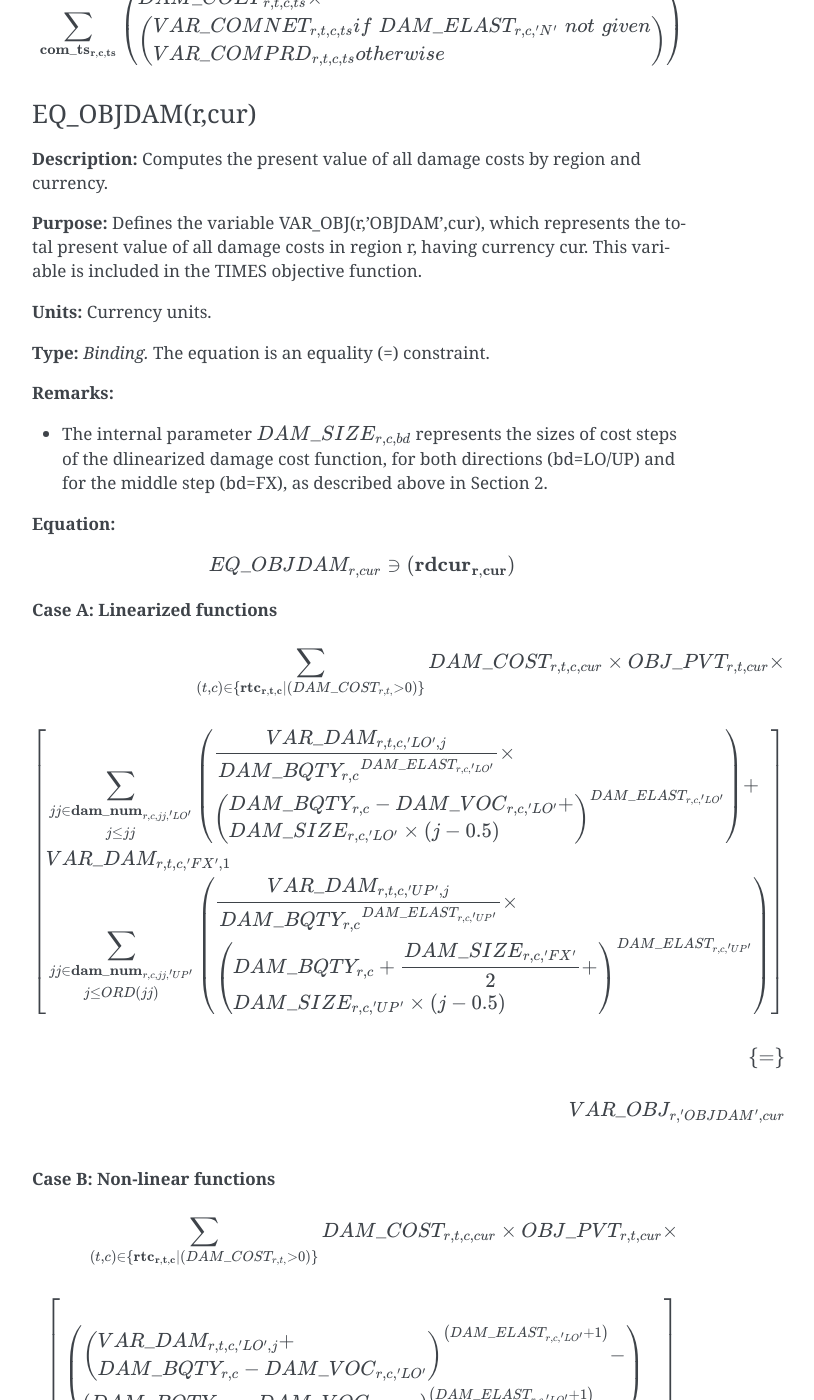
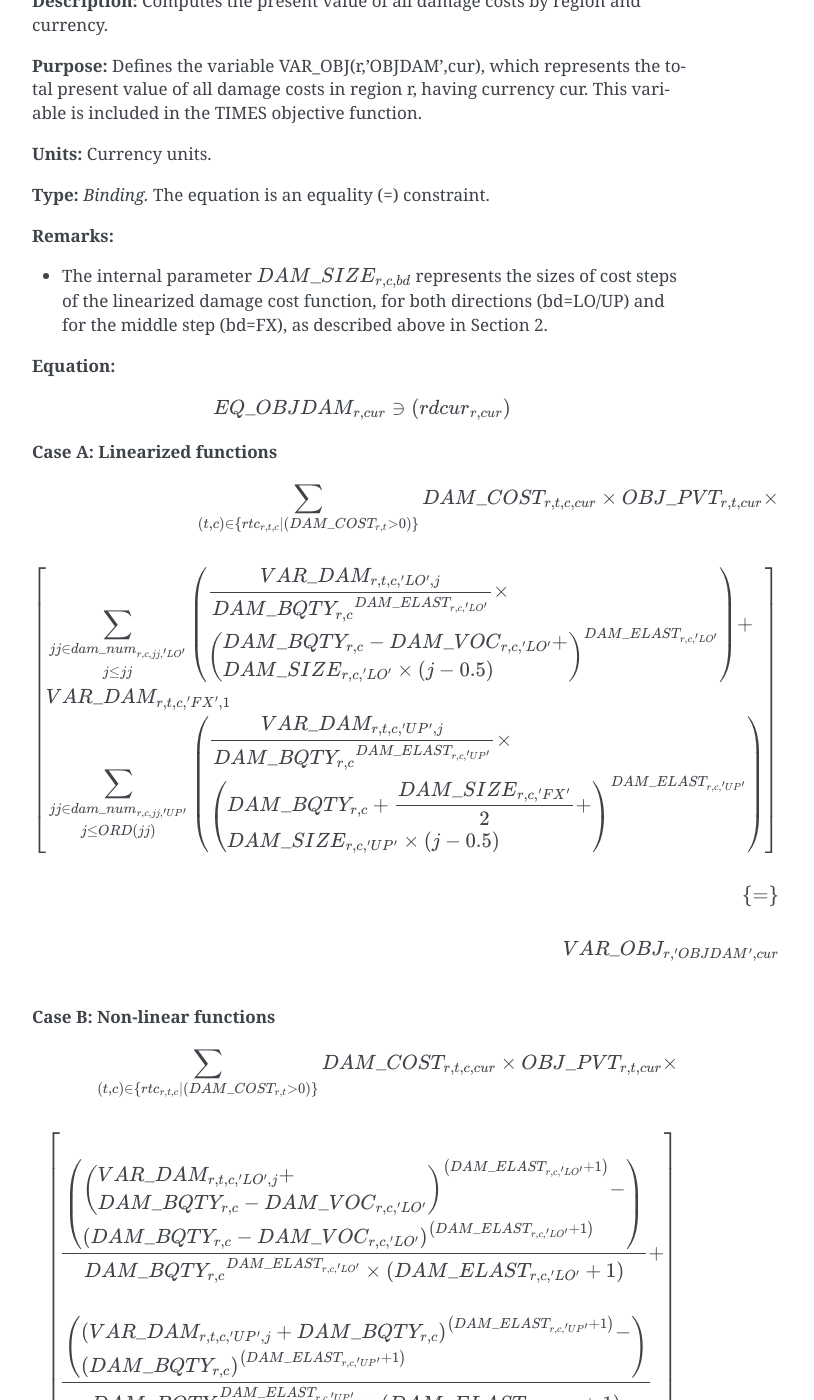
Before and after one commit to experimentarium/times, a Sphinx documentation site: the page built from docs/part-2/08-damage-cost-function.md, in a window 1280 px wide and 1400 px high, scrolled down 12962 px. Shown: the whole window, without its empty margins (388-1202 px from the left). Built offline with Sphinx 7.4.7, drawn with Linux system fonts in a browser that asks for light colours; some of the changed text lies outside the part shown.

Commit message:
Correct equation refs; clean-up some equations

````diff
--- a/docs/part-2/08-damage-cost-function.md
+++ b/docs/part-2/08-damage-cost-function.md
@@ -27,7 +27,7 @@
 
 In a given time period, and for a given pollutant, the damage cost is modeled as follows:
 
-$$DAM(EM) = \alpha \cdot EM^{\beta + 1}$$ (1)
+$$DAM(EM) = \alpha \cdot EM^{\beta + 1}$$ (2-8-1)
 
 where:
 
@@ -38,40 +38,40 @@
 
 If we denote the marginal cost at the reference level $MC_{0}$, the following holds:
 
-$$MC_{0} = \alpha \cdot (\beta + 1) \cdot EM_{0}^{\beta}$$ (2)
+$$MC_{0} = \alpha \cdot (\beta + 1) \cdot EM_{0}^{\beta}$$ (2-8-2)
 
-where EM_ 0 is the reference amount of emissions. Therefore expression (1) may be re-written as:
+where $EM_0$ is the reference amount of emissions. Therefore expression {eq}`2-8-1` may be re-written as:
 
-$$DAM(EM) = MC_{0} \cdot \frac{EM^{\beta + 1}}{(\beta + 1) \cdot EM_{0}^{\beta}}$$ (3)
+$$DAM(EM) = MC_{0} \cdot \frac{EM^{\beta + 1}}{(\beta + 1) \cdot EM_{0}^{\beta}}$$ (2-8-3)
 
 The marginal damage cost is therefore given by the following expression:
 
-$$MC(EM) = MC_{0} \cdot \frac{EM^{\beta}}{EM_{0}^{\beta}}$$ (4)
+$$MC(EM) = MC_{0} \cdot \frac{EM^{\beta}}{EM_{0}^{\beta}}$$ (2-8-4)
 
 The approach to damage costs described in this section applies more particularly to local pollutants. Extension to global emissions such GHG emissions requires the use of a global TIMES model and a reinterpretation of the equations discussed above.
 
-The modeling of damage costs via equation (3) introduces a non-linear term in the objective function if the ***β*** parameter is strictly larger than zero. This in turn requires that the model be solved via a Non-Linear Programming (NLP) algorithm rather than a LP algorithm. However, the resulting Non-Linear Program remains convex as long as the elasticity parameter is equal to or larger than zero. For additional details on convex programming, see Nemhauser et al (1989). If linearity is desired (for instance if problem instances are very large), we can approximate expression (3) by a sequence of linear segments with increasing slopes, and thus obtain a Linear Program.
+The modeling of damage costs via equation {eq}`2-8-3` introduces a non-linear term in the objective function if the ***β*** parameter is strictly larger than zero. This in turn requires that the model be solved via a Non-Linear Programming (NLP) algorithm rather than a LP algorithm. However, the resulting Non-Linear Program remains convex as long as the elasticity parameter is equal to or larger than zero. For additional details on convex programming, see Nemhauser et al (1989). If linearity is desired (for instance if problem instances are very large), we can approximate expression {eq}`2-8-3` by a sequence of linear segments with increasing slopes, and thus obtain a Linear Program.
 
 The linearization can be done by choosing a suitable range of emissions, and dividing that range into *m* intervals below the reference level, and *n* intervals above the reference level. We also assume a middle interval centered at the reference emission level. To each interval corresponds one step variable *S*. Thus, we have for emissions:
 
-$$EM = \sum_{i = 1}^{m}S_{i}^{lo} + S^{mid} + \sum_{i = 1}^{n}S_{i}^{up}$$ (5)
+$$EM = \sum_{i = 1}^{m}S_{i}^{lo} + S^{mid} + \sum_{i = 1}^{n}S_{i}^{up}$$ (2-8-5)
 
 The damage cost can then be written as follows:
 
-$$DAM(EM) = \sum_{i = 1}^{m}{MC_{i}^{lo} \cdot S_{i}^{lo}} + MC_{0} \cdot S^{mid} + \sum_{i = 1}^{n}{MC_{i}^{up} \cdot S_{i}^{up}}$$ (6)
+$$DAM(EM) = \sum_{i = 1}^{m}{MC_{i}^{lo} \cdot S_{i}^{lo}} + MC_{0} \cdot S^{mid} + \sum_{i = 1}^{n}{MC_{i}^{up} \cdot S_{i}^{up}}$$ (2-8-6)
 
 where:
 
-- $MC_{i}^{lo}\text{and}MC_{i}^{up}$are the approximate marginal costs at each step below and above the reference level as shown in (105) below; and
+- $MC_{i}^{lo}\text{and}MC_{i}^{up}$are the approximate marginal costs at each step below and above the reference level as shown in {eq}`2-8-7` below; and
 - $S_{i}^{lo},S^{mid}\text{and}S_{i}^{up}$are the non-negative step variables for emissions. Apart from the final step, each step variable has an upper bound equal to the width of the interval. In this formulation we choose intervals of uniform width on each side of the reference level. However, the intervals below and above the reference level can have different sizes. The width of the middle interval is always the average of the widths below and above the reference level.
 
 The approximate marginal costs at each step can be assumed to be the marginal costs at the center of each step. If all the steps intervals are of equal size, the marginal costs for the steps below the reference level are obtained by the following formula:
 
-$$MC_{i}^{lo} = MC_{0} \cdot \left( \frac{(i - 0.5)}{(m + 0.5)} \right)^{\beta}$$ (7)
+$$MC_{i}^{lo} = MC_{0} \cdot \left( \frac{(i - 0.5)}{(m + 0.5)} \right)^{\beta}$$ (2-8-7)
 
 Formulas for the marginal costs of the other steps can be derived similarly.
 
-The TIMES implementation basically follows the equations shown above. Both the non-linear and linearized approaches can be used. However, in order to provide some additional flexibility, the implementation supports also defining a threshold level of emissions, below which the damage costs are zero. This refinement can be taken into account in the balance equation (5) by adding one additional step variable having an upper bound equal to the threshold level, and by adjusting the widths of the other steps accordingly. The threshold level can also easily be taken into account in the formulas for the approximate marginal costs.
+The TIMES implementation basically follows the equations shown above. Both the non-linear and linearized approaches can be used. However, in order to provide some additional flexibility, the implementation supports also defining a threshold level of emissions, below which the damage costs are zero. This refinement can be taken into account in the balance equation {eq}`2-8-5` by adding one additional step variable having an upper bound equal to the threshold level, and by adjusting the widths of the other steps accordingly. The threshold level can also easily be taken into account in the formulas for the approximate marginal costs.
 
 In addition, the implementation supports different elasticities and step sizes to be used below and above the reference level. See Section 3 for more details.
 
@@ -87,15 +87,15 @@
 2. The environmental damages are a linearized part of the objective function and therefore taken into account in the optimization process;
 3. The environmental damages are a non-linear part of the objective function and therefore taken into account in the optimization process.
 
-The user can control whether or not the damage costs are activated in the objective function by means of the switch \$SET DAMAGE LP/NLP/NO. This switch is provided by the data handling system according to how the user wishes the option to be included:
+The user can control whether or not the damage costs are activated in the objective function by means of the switch `$SET DAMAGE LP`/`NLP`/`NO`. This switch is provided by the data handling system according to how the user wishes the option to be included:
 
-> \$SET DAMAGE LP
->
-> \$SET DAMAGE NLP
->
-> \$SET DAMAGE NO
+```
+$SET DAMAGE LP
+$SET DAMAGE NLP
+$SET DAMAGE NO
+```
 
-The setting \$SET DAMAGE LP is the default, and activates the linearized formulation of damage costs, with the costs included in the objective function. The setting \$SET DAMAGE NLP activates the non-linear damage cost option, with the costs included in the objective function. The setting \$SET DAMAGE NO causes the damage costs only to be computed ex-post, without feedback into the optimization process.
+The setting `$SET DAMAGE LP` is the default, and activates the linearized formulation of damage costs, with the costs included in the objective function. The setting `$SET DAMAGE NLP` activates the non-linear damage cost option, with the costs included in the objective function. The setting `$SET DAMAGE NO` causes the damage costs only to be computed ex-post, without feedback into the optimization process.
 
 Note that owing to the non-linear nature of the modified objective function that endogenizes the damages, the NLP damage option requires non-linear solution methods that can lead to much larger resource utilization compared to LP models. In addition, the options with an augmented objective function cannot be currently activated with the non-linear TIMES-MACRO model variant. However, the linear option LP can be used together with the decomposed MACRO_MSA option.
 
@@ -288,7 +288,7 @@
 We now give the formulations of these constraints.
 
 :::{admonition} Reminder
-The Damage Cost Functions are activated at run time from the data handling system, which in turn sets the switch $SET DAMAGE LP/NLP/NO.
+The Damage Cost Functions are activated at run time from the data handling system, which in turn sets the switch `$SET DAMAGE LP`/`NLP`/`NO`.
 :::
 
 ```{list-table} Constraints specific to damage costs (in the GAMS file eqdamage.mod).
@@ -317,22 +317,24 @@
 
 **Remarks**:
 
-- The damage costs can be defined either on the net production (VAR_COMNET) or the gross production (VAR_COMPRD) of the commodity c. By default the damage costs are applied to the NET amount, unless $DAM\_ ELAST_{ r,c,'N'}$ is also specified. $DAM\_ ELAST_{r,c,'N'}$ defines a multiplier for the Base prices to be added to the damage cost function, when it is to be applied to the gross production.
-- The internal parameter $DAM\_ COEF_{r,t,c,s}$ is set to the base prices, if $DAM\_ ELAST_{r,c,'N'}$ is specified, and otherwise to 1.
+- The damage costs can be defined either on the net production (VAR_COMNET) or the gross production (VAR_COMPRD) of the commodity c. By default the damage costs are applied to the NET amount, unless $DAM\_ELAST_{ r,c,'N'}$ is also specified. $DAM\_ELAST_{r,c,'N'}$ defines a multiplier for the Base prices to be added to the damage cost function, when it is to be applied to the gross production.
+- The internal parameter $DAM\_COEF_{r,t,c,s}$ is set to the base prices, if $DAM\_ELAST_{r,c,'N'}$ is specified, and otherwise to 1.
 
 **Equation:**
 
-$$EQ\_ DAMAGE_{r,t,c} \ni \left( \mathbf{rt}\mathbf{c}_{r,t,c} \land \exists(cur):DAM\_ COST_{r,t,c,cur} \right)$$
+$$EQ\_DAMAGE_{r,t,c} \ni \left(rtc_{r,t,c} \land \exists(cur):DAM\_COST_{r,t,c,cur} \right)$$
 
-$${\sum_{(jj,bd) \in \mathbf{dam}\_\mathbf{nu}\mathbf{m}_{r,c,jj,bd}}^{}{\sum_{j \leq jj}^{}{VAR\_ DAM_{r,t,c,bd,j}}}
-} \\ \\ {\left\{ = \right\}
-} \\ \\ {\sum_{\mathbf{com}\_\mathbf{t}\mathbf{s}_{\mathbf{r},\mathbf{c},\mathbf{ts}}}^{}\left( \begin{aligned}
- & DAM\_ COEF_{r,t,c,ts} \times \\
- & \left( \begin{aligned}
- & VAR\_ COMNET_{r,t,c,ts}if\mspace{6mu} DAM\_ ELAST_{r,c,'N'}\mspace{6mu} not\mspace{6mu} given \\
- & VAR\_ COMPRD_{r,t,c,ts}otherwise
+$$\sum_{(jj,bd) \in dam\_num_{r,c,jj,bd}}
+\sum_{j \leq jj}VAR\_DAM_{r,t,c,bd,j}
+\left\{ = \right\}
+\sum_{com\_ts_{r,c,ts}}
+\left (\begin{aligned}
+& DAM\_COEF_{r,t,c,ts} \times \\
+& \left (\begin{aligned}
+& VAR\_COMNET_{r,t,c,ts} \space if \space DAM\_ELAST_{r,c,'N'} \space not \space given \\
+& VAR\_COMPRD_{r,t,c,ts} \space otherwise
 \end{aligned} \right)
-\end{aligned} \right)}$$
+\end{aligned} \right)$$
 
 ### EQ_OBJDAM(r,cur)
 
@@ -346,62 +348,62 @@
 
 **Remarks:**
 
-- The internal parameter $DAM\_ SIZE_{r,c,bd}$ represents the sizes of cost steps of the dlinearized damage cost function, for both directions (bd=LO/UP) and for the middle step (bd=FX), as described above in Section 2.
+- The internal parameter $DAM\_SIZE_{r,c,bd}$ represents the sizes of cost steps of the linearized damage cost function, for both directions (bd=LO/UP) and for the middle step (bd=FX), as described above in Section 2.
 
 **Equation:**
 
-$$EQ\_ OBJDAM_{r,cur} \ni \left( \mathbf{rdcu}\mathbf{r}_{\mathbf{r},\mathbf{cur}} \right)$$
+$$EQ\_OBJDAM_{r,cur} \ni \left( rdcur_{r,cur} \right)$$
 
 **Case A: Linearized functions**
 
-$${\sum_{(t,c) \in \left\{ \mathbf{rt}\mathbf{c}_{\mathbf{r},\mathbf{t},\mathbf{c}}|(DAM\_ COST_{r,t,} > 0) \right\}}^{}{DAM\_ COST_{r,t,c,cur} \times OBJ\_ PVT_{r,t,cur}} \times
+$${\sum_{(t,c) \in \left\{rtc_{r,t,c}|(DAM\_COST_{r,t} > 0) \right\}} DAM\_COST_{r,t,c,cur} \times OBJ\_PVT_{r,t,cur} \times
 } \\ \\ {\left\lbrack \begin{aligned}
- & \sum_{\begin{matrix}
-jj \in \mathbf{dam}\_\mathbf{nu}\mathbf{m}_{r,c,jj,'LO'} \\
+& \sum_{\begin{matrix}
+jj \in dam\_num_{r,c,jj,'LO'} \\
 j \leq jj
-\end{matrix}}^{}{\left( \begin{aligned}
- & \frac{VAR\_ DAM_{r,t,c,'LO',j}}{DAM\_ BQT{Y_{r,c}}^{DAM\_ ELAST_{r,c,'LO'}}} \times \\
- & \left( \begin{aligned}
- & DAM\_ BQTY_{r,c} - DAM\_ VOC_{r,c,'LO'} + \\
- & DAM\_ SIZE_{r,c,'LO'} \times (j - 0.5)
-\end{aligned} \right)^{DAM\_ ELAST_{r,c,'LO'}}
+\end{matrix}}{\left( \begin{aligned}
+& \frac{VAR\_DAM_{r,t,c,'LO',j}}{DAM\_BQT{Y_{r,c}}^{DAM\_ELAST_{r,c,'LO'}}} \times \\
+& \left( \begin{aligned}
+& DAM\_BQTY_{r,c} - DAM\_VOC_{r,c,'LO'} + \\
+& DAM\_SIZE_{r,c,'LO'} \times (j - 0.5)
+\end{aligned} \right)^{DAM\_ELAST_{r,c,'LO'}}
 \end{aligned} \right) +} \\
- & VAR\_ DAM_{r,t,c,'FX',1} \\
- & \sum_{\begin{matrix}
-jj \in \mathbf{dam}\_\mathbf{nu}\mathbf{m}_{r,c,jj,'UP'} \\
+& VAR\_DAM_{r,t,c,'FX',1} \\
+& \sum_{\begin{matrix}
+jj \in dam\_num_{r,c,jj,'UP'} \\
 j \leq ORD(jj)
-\end{matrix}}^{}\left( \begin{aligned}
- & \frac{VAR\_ DAM_{r,t,c,'UP',j}}{DAM\_ BQT{Y_{r,c}}^{DAM\_ ELAST_{r,c,'UP'}}} \times \\
- & \left( \begin{aligned}
- & DAM\_ BQTY_{r,c} + \frac{DAM\_ SIZE_{r,c,'FX'}}{2} + \\
- & DAM\_ SIZE_{r,c,'UP'} \times (j - 0.5)
-\end{aligned} \right)^{DAM\_ ELAST_{r,c,'UP'}}
+\end{matrix}}\left( \begin{aligned}
+& \frac{VAR\_DAM_{r,t,c,'UP',j}}{DAM\_BQT{Y_{r,c}}^{DAM\_ELAST_{r,c,'UP'}}} \times \\
+& \left( \begin{aligned}
+& DAM\_BQTY_{r,c} + \frac{DAM\_SIZE_{r,c,'FX'}}{2} + \\
+& DAM\_SIZE_{r,c,'UP'} \times (j - 0.5)
+\end{aligned} \right)^{DAM\_ELAST_{r,c,'UP'}}
 \end{aligned} \right)
 \end{aligned} \right\rbrack
 } \\ \\ {\left\{ = \right\}
-} \\ \\ {VAR\_ OBJ_{r,'OBJDAM',cur}}$$
+} \\ \\ {VAR\_OBJ_{r,'OBJDAM',cur}}$$
 
 **\
 Case B: Non-linear functions**
 
-$${\sum_{(t,c) \in \left\{ \mathbf{rt}\mathbf{c}_{\mathbf{r},\mathbf{t},\mathbf{c}}|(DAM\_ COST_{r,t,} > 0) \right\}}^{}{DAM\_ COST_{r,t,c,cur} \times OBJ\_ PVT_{r,t,cur}} \times
+$${\sum_{(t,c) \in \left\{ rtc_{r,t,c}|(DAM\_COST_{r,t} > 0) \right\}}{DAM\_COST_{r,t,c,cur} \times OBJ\_PVT_{r,t,cur}} \times
 } \\ \\ {\left\lbrack \begin{aligned}
- & \\
- & \frac{\left( \begin{aligned}
- & \left( \begin{aligned}
- & VAR\_ DAM_{r,t,c,'LO',j} + \\
- & DAM\_ BQTY_{r,c} - DAM\_ VOC_{r,c,'LO'}
-\end{aligned} \right)^{\left( DAM\_ ELAST_{r,c,'LO'} + 1 \right)} - \\
- & \left( DAM\_ BQTY_{r,c} - DAM\_ VOC_{r,c,'LO'} \right)^{\left( DAM\_ ELAST_{r,c,'LO'} + 1 \right)}
-\end{aligned} \right)}{DAM\_ BQT{Y_{r,c}}^{DAM\_ ELAST_{r,c,'LO'}} \times \left( DAM\_ ELAST_{r,c,'LO'} + 1 \right)} + \\
- & \\
- & \frac{\left( \begin{aligned}
- & \left( VAR\_ DAM_{r,t,c,'UP',j} + DAM\_ BQTY_{r,c} \right)^{\left( DAM\_ ELAST_{r,c,'UP'} + 1 \right)} - \\
- & \left( DAM\_ BQTY_{r,c} \right)^{\left( DAM\_ ELAST_{r,c,'UP'} + 1 \right)}
-\end{aligned} \right)}{DAM\_ BQT{Y_{r,c}}^{DAM\_ ELAST_{r,c,'UP'}} \times \left( DAM\_ ELAST_{r,c,'UP'} + 1 \right)}
+& \\
+& \frac{\left( \begin{aligned}
+& \left( \begin{aligned}
+& VAR\_DAM_{r,t,c,'LO',j} + \\
+& DAM\_BQTY_{r,c} - DAM\_VOC_{r,c,'LO'}
+\end{aligned} \right)^{\left( DAM\_ELAST_{r,c,'LO'} + 1 \right)} - \\
+& \left( DAM\_BQTY_{r,c} - DAM\_VOC_{r,c,'LO'} \right)^{\left( DAM\_ELAST_{r,c,'LO'} + 1 \right)}
+\end{aligned} \right)}{DAM\_BQT{Y_{r,c}}^{DAM\_ELAST_{r,c,'LO'}} \times \left( DAM\_ELAST_{r,c,'LO'} + 1 \right)} + \\
+& \\
+& \frac{\left( \begin{aligned}
+& \left( VAR\_DAM_{r,t,c,'UP',j} + DAM\_BQTY_{r,c} \right)^{\left( DAM\_ELAST_{r,c,'UP'} + 1 \right)} - \\
+& \left( DAM\_BQTY_{r,c} \right)^{\left( DAM\_ELAST_{r,c,'UP'} + 1 \right)}
+\end{aligned} \right)}{DAM\_BQTY_{r,c}^{DAM\_ELAST_{r,c,'UP'}} \times \left( DAM\_ELAST_{r,c,'UP'} + 1 \right)}
 \end{aligned} \right\rbrack
 } \\ \\ {\left\{ = \right\}
-} \\ \\ {VAR\_ OBJ_{r,'OBJDAM',cur}}$$
+} \\ \\ {VAR\_OBJ_{r,'OBJDAM',cur}}$$
 
 ## References
 
````
Also changed, not shown: other parts of docs/part-2/08-damage-cost-function.md (+1 -1 lines).
